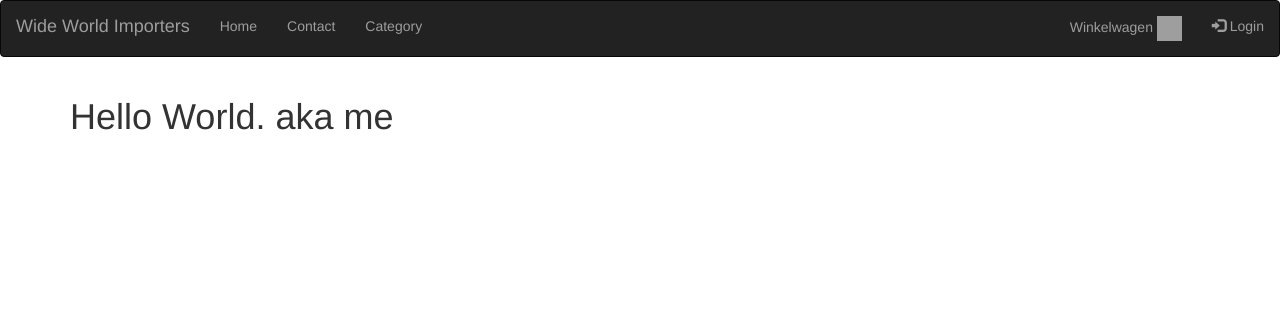
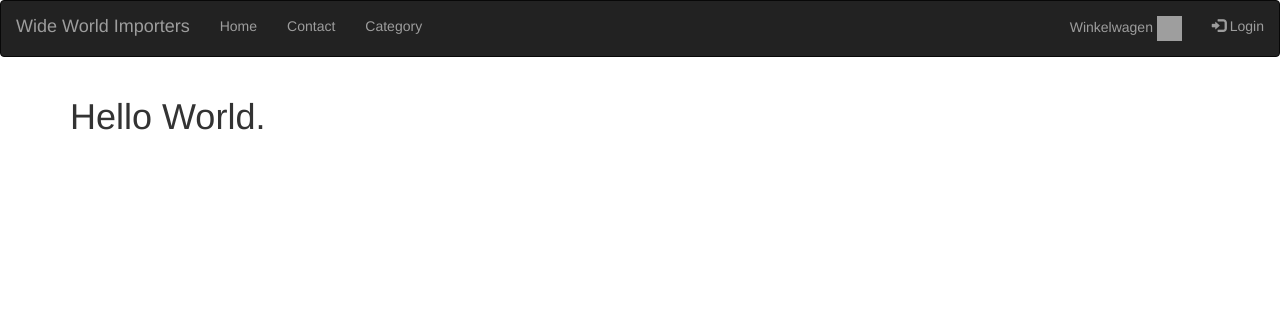
Before and after one commit to LarsOudeLuttikhuis/WWI, a PHP site: page /Checkoutpagina.php in a window 1280 px wide. Shown: the top 317 px of the page. Run offline with PHP 8.4, Linux system fonts and the light colour scheme; grey boxes are pictures that could not be loaded.

Commit message:
Update Checkoutpagina.php

```diff
--- a/Checkoutpagina.php
+++ b/Checkoutpagina.php
@@ -5,5 +5,5 @@ include 'Functions/global.php';
 <div class="container">
     <div class="row">
         <div class="col-lg-6">
-            <h1 class="form-heading">Hello World. aka me</h1>
+            <h1 class="form-heading">Hello World.</h1>
         </div>
```
